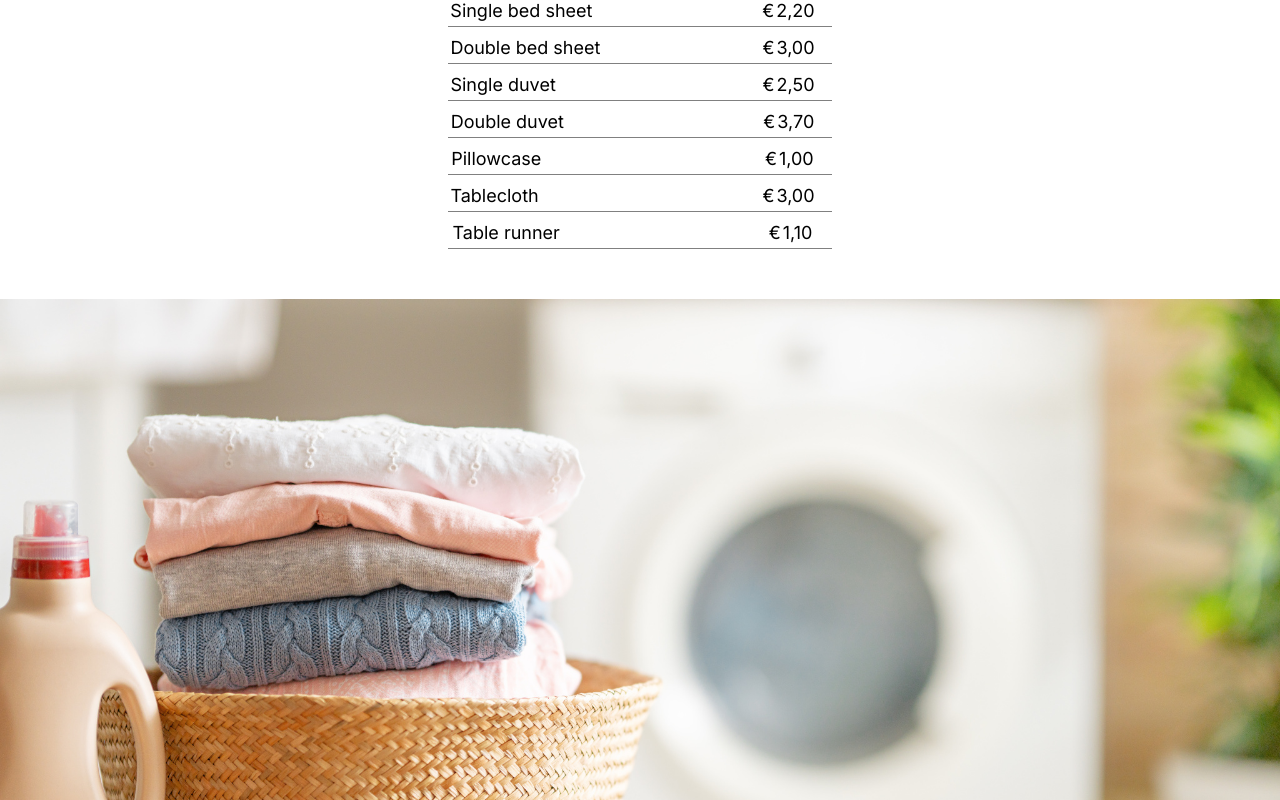
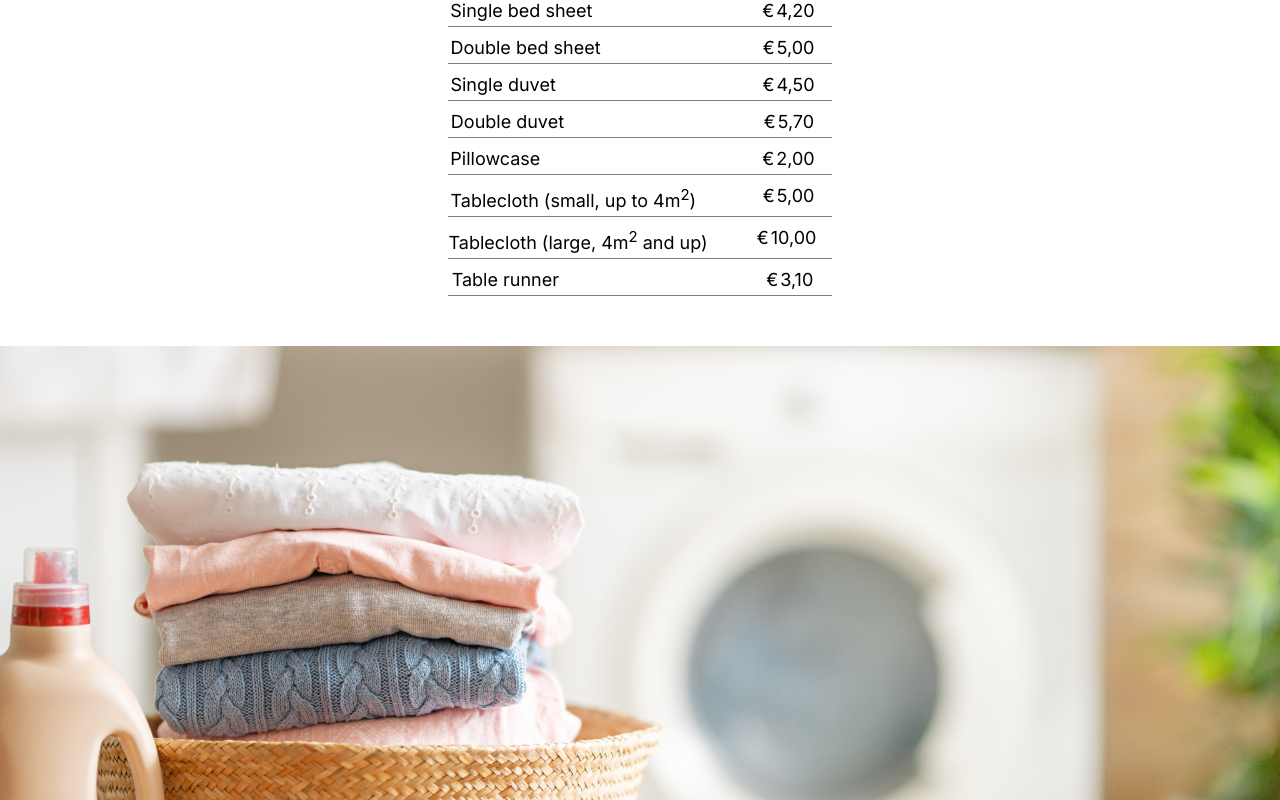
Before and after one commit to clearblocks/irongirl, a React (Create React App) app: page / in a window 1280 px wide. Shown: the part 7869-8669 px from the top of the page. Built offline with nearby package versions, Linux system fonts and the light colour scheme; a web font is replaced by a local one.

Commit message:
update prices

```diff
--- a/package.json
+++ b/package.json
@@ -1,6 +1,6 @@
 {
   "name": "irongirl",
-  "version": "2.61",
+  "version": "2.62",
   "private": true,
   "dependencies": {
     "@aws-crypto/sha256-browser": "~5.2",
--- a/src/assets/json/ironPriceData.json
+++ b/src/assets/json/ironPriceData.json
@@ -44,12 +44,13 @@
   "category": "linnen-category",
   "categoryType": "bed",
   "priceDataSet": [
-    { "name": "sheet-1", "price": 220 },
-    { "name": "sheet-2", "price": 300 },
-    { "name": "bed-1", "price": 250 },
-    { "name": "bed-2", "price": 370 },
-    { "name": "pillowcase", "price": 100 },
-    { "name": "table-cloth", "price": 300 },
-    { "name": "table-runner", "price": 110 }
+    { "name": "sheet-1", "price": 420 },
+    { "name": "sheet-2", "price": 500 },
+    { "name": "bed-1", "price": 450 },
+    { "name": "bed-2", "price": 570 },
+    { "name": "pillowcase", "price": 200 },
+    { "name": "table-cloth-small", "price": 500 },
+    { "name": "table-cloth-large", "price": 1000 },
+    { "name": "table-runner", "price": 310 }
   ]
 }]
--- a/src/assets/json/translations.json
+++ b/src/assets/json/translations.json
@@ -326,9 +326,13 @@
       "nl": "Kussensloop",
       "en": "Pillowcase"
     },
-    "table-cloth": {
-      "nl": "Tafellaken",
-      "en": "Tablecloth"
+    "table-cloth-small": {
+      "nl": "Tafellaken (klein, tot 4m<sup>2</sup>)",
+      "en": "Tablecloth (small, up to 4m<sup>2</sup>)"
+    },
+    "table-cloth-large": {
+      "nl": "Tafellaken (groot, vanaf 4m<sup>2</sup>)",
+      "en": "Tablecloth (large, 4m<sup>2</sup> and up)"
     },
     "table-runner": {
       "nl": "Tafelloper",
--- a/src/components/atoms/PriceRow.tsx
+++ b/src/components/atoms/PriceRow.tsx
@@ -8,10 +8,10 @@ export type PriceData = {
 }
 
 export const PriceRow = ({name, price}: PriceData) => {
-  const {translate} = useLanguage();
+  const {translateHTML} = useLanguage();
   return (
     <div className={"price-row"}>
-      <span className={"item-name"}>{translate(`items.${name}`)}</span>
+      <span className={"item-name"} dangerouslySetInnerHTML={{__html: translateHTML(`items.${name}`)}} />
       <Price price={price}/>
     </div>
   )
--- a/src/contexts/LanguageContext.tsx
+++ b/src/contexts/LanguageContext.tsx
@@ -4,6 +4,7 @@ type LanguageContextType = {
   language: string;
   setLanguage: (lang: string) => void;
   translate: <T extends string | string[]>(key: string) => T;
+  translateHTML: (key: string) => TrustedHTML;
 };
 
 const LanguageContext = createContext<LanguageContextType | undefined>(undefined);
@@ -30,11 +31,17 @@ export const LanguageProvider: React.FC<{ children: React.ReactNode }> = ({ chil
     throw Error(`Translation missing: ${key}`);
   }, [language]);
 
+  const translateHTML = useCallback((key: string): TrustedHTML => {
+    return translate(key) as unknown as TrustedHTML
+  }, [language])
+
   return (
-    <LanguageContext.Provider value={{ language, setLanguage, translate }}>
+    <LanguageContext.Provider value={{ language, setLanguage, translate, translateHTML }}>
       {children}
     </LanguageContext.Provider>
   );
+
+
 };
 
 export const useLanguage = () => {
```
